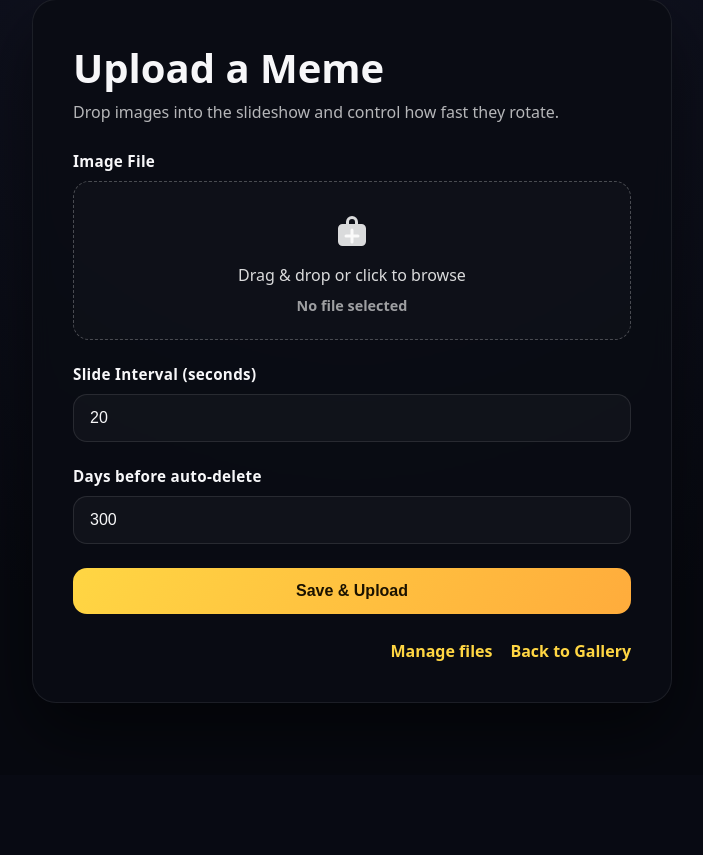
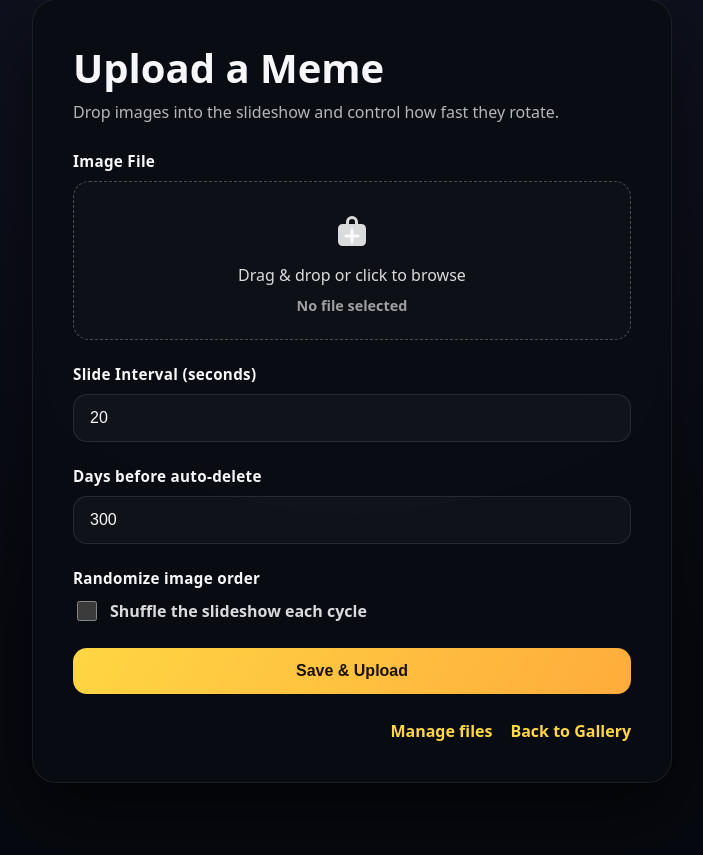
Before and after one commit to j4rl/memer, a PHP site: page /upload.php in a window 1280 px wide. Shown: the part 73-928 px from the top of the page, without its empty margins (288-991 px from the left). Before the commit the page ends 776 px from the top, so only its background shows below. Run offline with PHP 8.4, Linux system fonts and the light colour scheme.

Commit message:
friday_1

```diff
--- a/settings.json
+++ b/settings.json
@@ -1,4 +1,5 @@
 {
     "interval": 20,
-    "expire_days": 300
+    "expire_days": 300,
+    "randomize_order": false
 }
--- a/style.css
+++ b/style.css
@@ -179,6 +179,25 @@ input[type="number"]:focus {
     outline: none;
     border-color: #ffd643;
     box-shadow: 0 0 0 3px rgba(255, 214, 67, 0.2);
+}
+
+.checkbox-row {
+    display: inline-flex;
+    align-items: center;
+    gap: 10px;
+    cursor: pointer;
+    user-select: none;
+    font-weight: 600;
+}
+
+.checkbox-row input[type="checkbox"] {
+    width: 20px;
+    height: 20px;
+    accent-color: #ffd643;
+}
+
+.checkbox-row span {
+    color: rgba(255, 255, 255, 0.85);
 }
 
 button {
--- a/upload.php
+++ b/upload.php
@@ -4,6 +4,7 @@ $settingsFile = __DIR__ . DIRECTORY_SEPARATOR . 'settings.json';
 $allowedExtensions = ['jpg', 'jpeg', 'png', 'gif', 'webp'];
 $currentInterval = 5;
 $currentExpireDays = 300;
+$currentRandomize = false;
 $messages = [];
 $errors = [];
 
@@ -21,6 +22,10 @@ if (is_file($settingsFile)) {
         if (isset($savedSettings['expire_days']) && is_numeric($savedSettings['expire_days'])) {
             $currentExpireDays = max(1, (int) $savedSettings['expire_days']);
         }
+
+        if (isset($savedSettings['randomize_order'])) {
+            $currentRandomize = (bool) $savedSettings['randomize_order'];
+        }
     }
 }
 
@@ -28,6 +33,7 @@ if ($_SERVER['REQUEST_METHOD'] === 'POST') {
     $settingsValid = true;
     $newInterval = filter_input(INPUT_POST, 'interval', FILTER_VALIDATE_INT);
     $newExpireDays = filter_input(INPUT_POST, 'expire_days', FILTER_VALIDATE_INT);
+    $newRandomize = isset($_POST['randomize_order']);
 
     if ($newInterval === false || $newInterval === null) {
         $errors[] = 'Interval must be a number.';
@@ -42,13 +48,20 @@ if ($_SERVER['REQUEST_METHOD'] === 'POST') {
     if ($settingsValid) {
         $currentInterval = max(1, min(3600, (int) $newInterval));
         $currentExpireDays = max(1, min(3650, (int) $newExpireDays));
+        $currentRandomize = $newRandomize;
         $settingsPayload = json_encode([
             'interval' => $currentInterval,
             'expire_days' => $currentExpireDays,
+            'randomize_order' => $currentRandomize,
         ], JSON_PRETTY_PRINT);
 
         if ($settingsPayload !== false && file_put_contents($settingsFile, $settingsPayload) !== false) {
-            $messages[] = "Settings updated. Interval: {$currentInterval}s, expires after {$currentExpireDays} days.";
+            $messages[] = sprintf(
+                'Settings updated. Interval: %ds, expires after %d days. Randomize: %s.',
+                $currentInterval,
+                $currentExpireDays,
+                $currentRandomize ? 'on' : 'off'
+            );
         } else {
             $errors[] = 'Unable to save settings.';
         }
@@ -141,6 +154,13 @@ if ($_SERVER['REQUEST_METHOD'] === 'POST') {
             <label class="field-label" for="expire_days">Days before auto-delete</label>
             <input type="number" id="expire_days" name="expire_days" min="1" max="3650" value="<?php echo (int) $currentExpireDays; ?>" required>
         </div>
+        <div class="input-field">
+            <label class="field-label" for="randomize_order">Randomize image order</label>
+            <label class="checkbox-row">
+                <input type="checkbox" id="randomize_order" name="randomize_order" value="1"<?php echo $currentRandomize ? ' checked' : ''; ?>>
+                <span>Shuffle the slideshow each cycle</span>
+            </label>
+        </div>
         <button type="submit">Save &amp; Upload</button>
     </form>
 
```
Also changed, not shown: index.php (+12 -3 lines), README.md.
